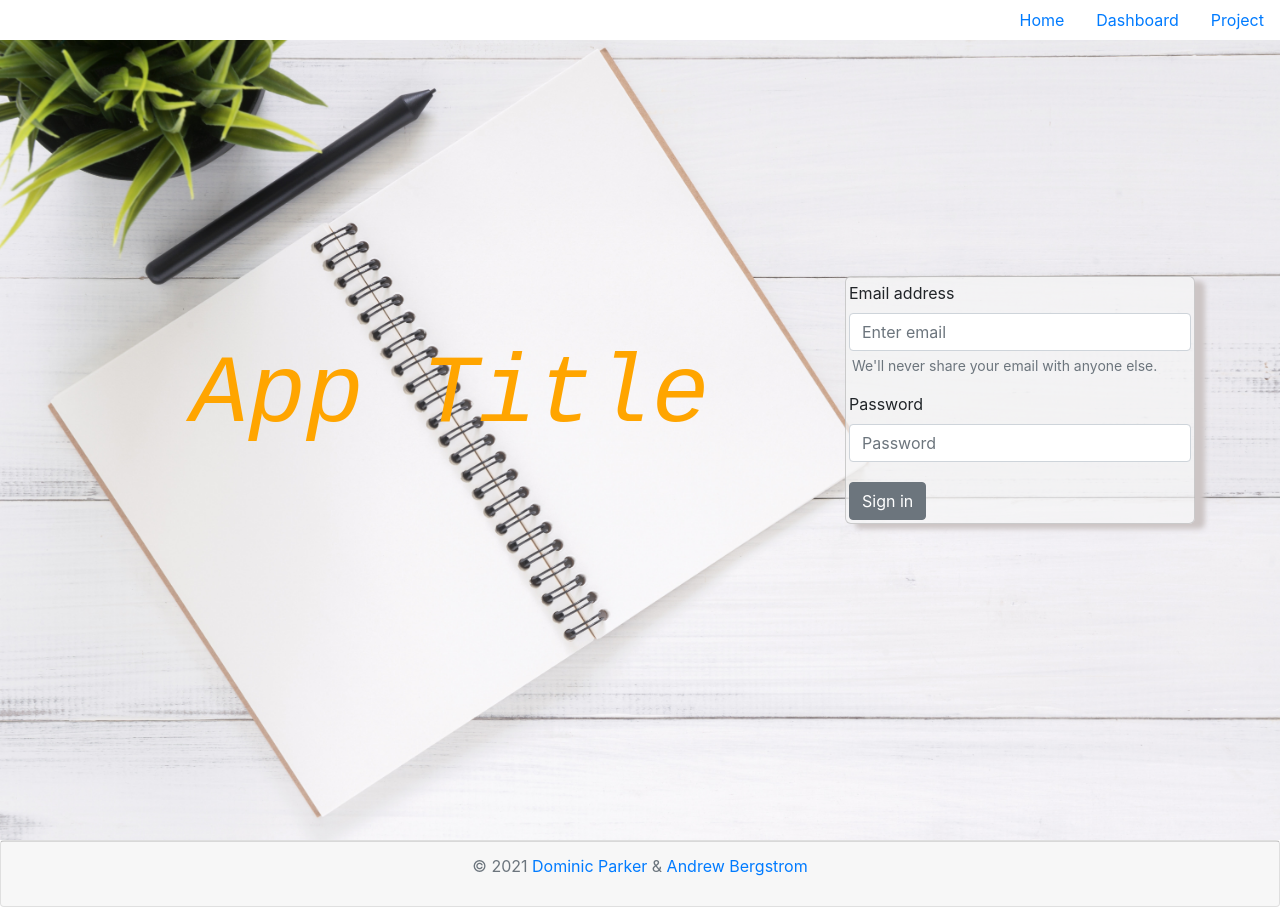
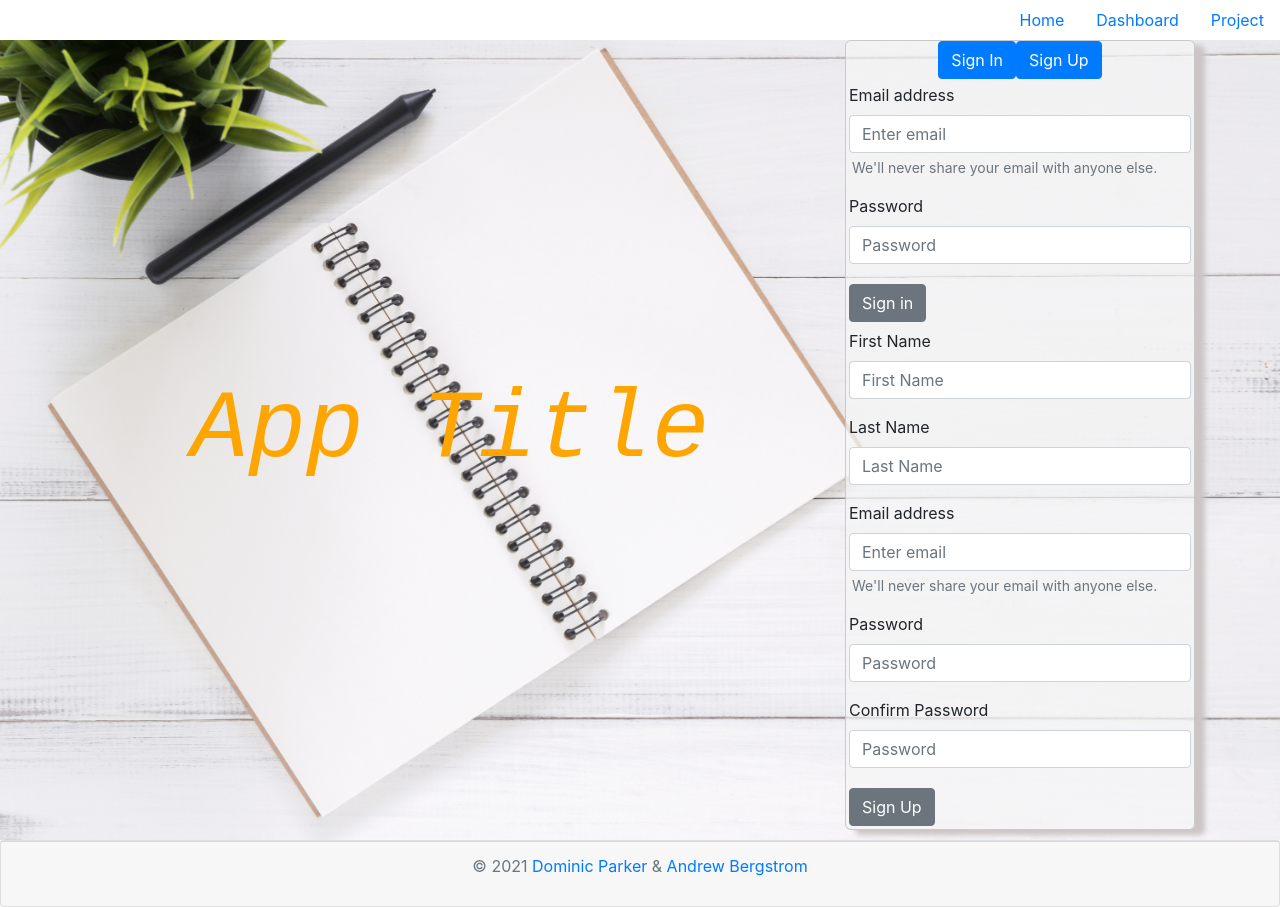
Before and after one commit to domjparker/DomAndrewProjectFE, a React (Create React App) app: page / in a window 1280 px wide. Built offline with nearby package versions, Linux system fonts and the light colour scheme.

Commit message:
added signup component and redux state functionality

```diff
--- a/src/app/store.js
+++ b/src/app/store.js
@@ -1,10 +1,14 @@
 import { configureStore } from '@reduxjs/toolkit';
 import signInReducer from '../features/signIn/signInSlice';
+import signUpReducer from '../features/signUp/SignUpSlice';
+import homePageReducer from '../pages/Home/homePageSlice';
 
 
 const store = configureStore({
   reducer: {
     signIn: signInReducer,
+    signUp: signUpReducer,
+    homePage: homePageReducer,
   }
 });
 
--- a/src/features/signIn/signInSlice.js
+++ b/src/features/signIn/signInSlice.js
@@ -3,20 +3,17 @@ import { createSlice } from '@reduxjs/toolkit';
 const options = {
   name: 'signIn',
   initialState: {
-    signedIn: false,
+    // signedIn: false,
     email: "",
     password: "",
-    firstName: "",
-    lastName: "",
-    // testimonial: []
   },
   reducers: {
-    setSignedIn: (state, action) => {
-      return {
-        ...state,
-        signedIn: action.payload,
-      }
-    },
+    // setSignedIn: (state, action) => {
+    //   return {
+    //     ...state,
+    //     signedIn: action.payload,
+    //   }
+    // },
     setEmail: (state, action) => {
       return {
         ...state,
@@ -41,36 +38,12 @@ const options = {
         password: "",
       }
     },
-    setFirstName: (state, action) => {
-      return {
-        ...state,
-        firstName: action.Payload,
-      }
-    },
-    clearFirstName: (state, action) => {
-      return {
-        ...state,
-        firstName: "",
-      }
-    },
-    setLastName: (state, action) => {
-      return {
-        ...state,
-        lastName: action.Payload
-      }
-    },
-    clearLastName: (state, action) => {
-      return {
-        ...state,
-        lastName:"",
-      }
-    },
   }
 }
 
 export const signInSlice = createSlice(options);
 
-export const { setSignedIn, setEmail, clearEmail, setPassword, clearPassword, setFirstName, clearFirstName, setLastName, clearLastName } = signInSlice.actions;
+export const { setSignedIn, setEmail, clearEmail, setPassword, clearPassword } = signInSlice.actions;
 
 export default signInSlice.reducer;
 
--- /dev/null
+++ b/src/features/signUp/SignUp.js
@@ -0,0 +1,70 @@
+import React from "react";
+import Button from "react-bootstrap/Button";
+import Form from "react-bootstrap/Form";
+import { useSelector, useDispatch } from 'react-redux';
+import { setFirstName, selectFirstName, setLastName, selectLastName, setEmail, selectEmail, setPassword, selectPassword, setConfirmPassword, selectConfirmPassword } from './SignUpSlice';
+
+function SignUp() {
+
+  const firstNameState = useSelector(selectFirstName);
+  const lastNameState = useSelector(selectLastName);
+  const emailState = useSelector(selectEmail);
+  const passwordState = useSelector(selectPassword);
+  const confirmPasswordState = useSelector(selectConfirmPassword);
+
+  const dispatch = useDispatch();
+
+  const handleFirstNameChange = (event) => {
+    dispatch(setFirstName(event.target.value));
+  }
+  const handleLastNameChange = (event) => {
+    dispatch(setLastName(event.target.value));
+  }
+
+  const handleEmailChange = (event) => {
+    dispatch(setEmail(event.target.value));
+  }
+
+  const handlePasswordChange = (event) => {
+    dispatch(setPassword(event.target.value));
+  }
+  const handleConfirmPasswordChange = (event) => {
+    dispatch(setConfirmPassword(event.target.value));
+  }
+
+  return (
+    <div className="input-form">
+      <Form className="form">
+        <Form.Group controlId="formFirstName" className="form-text">
+          <Form.Label>First Name</Form.Label>
+          <Form.Control type="text" placeholder="First Name" onChange={(event) => handleFirstNameChange(event)} value={firstNameState} />
+        </Form.Group>
+        <Form.Group controlId="formLastName" className="form-text">
+          <Form.Label>Last Name</Form.Label>
+          <Form.Control type="text" placeholder="Last Name" onChange={(event) => handleLastNameChange(event)} value={lastNameState} />
+        </Form.Group>
+        <Form.Group controlId="formBasicEmail" className="form-text">
+          <Form.Label>Email address</Form.Label>
+          <Form.Control type="email" placeholder="Enter email" onChange={(event) => handleEmailChange(event)} value={emailState} />
+          <Form.Text className="text-muted">
+            We'll never share your email with anyone else.
+          </Form.Text>
+        </Form.Group>
+
+        <Form.Group controlId="formBasicPassword" className="form-text">
+          <Form.Label>Password</Form.Label>
+          <Form.Control type="password" placeholder="Password" onChange={(event) => handlePasswordChange(event)} value={passwordState} />
+        </Form.Group>
+        <Form.Group controlId="formConfirmPassword" className="form-text">
+          <Form.Label>Confirm Password</Form.Label>
+          <Form.Control type="password" placeholder="Password" onChange={(event) => handleConfirmPasswordChange(event)} value={confirmPasswordState} />
+        </Form.Group>
+        <Button className="form-text" variant="secondary" type="submit">
+          Sign Up
+        </Button>
+      </Form>
+    </div>
+  )
+};
+
+export default SignUp;
--- /dev/null
+++ b/src/features/signUp/SignUpSlice.js
@@ -0,0 +1,114 @@
+import { createSlice } from '@reduxjs/toolkit';
+
+const options = {
+  name: 'signUp',
+  initialState: {
+    // signedIn: false,
+    firstName: "",
+    lastName: "",
+    email: "",
+    password: "",
+    confirmPassword: "",
+  },
+  reducers: {
+    // setSignedIn: (state, action) => {
+    //   return {
+    //     ...state,
+    //     signedIn: action.payload,
+    //   }
+    // },
+    setFirstName: (state, action) => {
+      return {
+        ...state,
+        firstName: action.payload,
+      }
+    },
+    clearFirstName: (state, action) => {
+      return {
+        ...state,
+        firstName: "",
+      }
+    },
+    setLastName: (state, action) => {
+      return {
+        ...state,
+        lastName: action.payload,
+      }
+    },
+    clearLastName: (state, action) => {
+      return {
+        ...state,
+        lastName: "",
+      }
+    },
+    setEmail: (state, action) => {
+      return {
+        ...state,
+        email: action.payload,
+      }
+    },
+    clearEmail: (state, action) => {
+      return {
+        ...state,
+        email: "",
+      }
+    },
+    setPassword: (state, action) => {
+      return {
+        ...state,
+        password: action.payload,
+      }
+    },
+    clearPassword: (state, action) => {
+      return {
+        ...state,
+        password: "",
+      }
+    },
+    setConfirmPassword: (state, action) => {
+      return {
+        ...state,
+        confirmPassword: action.payload,
+      }
+    },
+    clearConfirmPassword: (state, action) => {
+      return {
+        ...state,
+        confirmPassword: "",
+      }
+    },
+  }
+}
+
+export const signUpSlice = createSlice(options);
+
+export const { setFirstName, clearFirstName, setLastName, clearLastName, setEmail, clearEmail, setPassword, clearPassword, setConfirmPassword, clearConfirmPassword} = signUpSlice.actions;
+
+export default signUpSlice.reducer;
+
+
+
+
+
+// Selectors
+
+
+export const selectFirstName = (state) => {
+  return state.firstName;
+}
+
+export const selectLastName = (state) => {
+  return state.lastName;
+}
+
+export const selectEmail = (state) => {
+  return state.email;
+}
+
+export const selectPassword = (state) => {
+  return state.password;
+}
+
+export const selectConfirmPassword = (state) => {
+  return state.confirmPassword;
+}
--- a/src/pages/Home/home.css
+++ b/src/pages/Home/home.css
@@ -30,13 +30,18 @@
 
 }
 
-.form{
+.sign-in-div {
   border: 1px solid rgba(169, 169, 169, 0.555);
   border-radius: 6px;
   box-shadow: 10px 5px 5px rgb(204, 197, 197);
   background-color: rgba(245, 245, 245, 0.705);
 }
 
+#sign-in-buttons {
+  display: flex;
+  justify-content: center;
+}
+
 .form-text {
 margin: 3px;
 }
--- a/src/pages/Home/home.js
+++ b/src/pages/Home/home.js
@@ -4,8 +4,27 @@ import Container from "react-bootstrap/Container";
 import Row from "react-bootstrap/Row";
 import Col from "react-bootstrap/Col";
 import SignIn from '../../features/signIn/SignIn';
+import SignUp from '../../features/signUp/SignUp';
+import Button from 'react-bootstrap/Button';
+import { useSelector, useDispatch } from "react-redux";
+import { toggleSignInShowing , selectSignInShowing} from './homePageSlice';
 
 function Home() {
+  const signInShowingState = useSelector(selectSignInShowing);
+
+  const dispatch = useDispatch();
+
+  const showSignInForm = () => {
+    // if (signInShowingState === false) {
+      dispatch(toggleSignInShowing(true))
+    // }
+  }
+
+  const showSignUpForm = () => {
+    // if (signInShowingState === true) {
+      dispatch(toggleSignInShowing(false))
+    // }
+  }
 
   return (
     <div className="backgroundDiv">
@@ -17,7 +36,14 @@ function Home() {
             </div>
           </Col>
           <Col lg={4} xs={12}>
-            <SignIn />
+            <div className="sign-in-div">
+              <row id="sign-in-buttons">
+                <Button onClick={showSignInForm} variant="primary">Sign In</Button>
+                <Button onClick={showSignUpForm} variant="primary">Sign Up</Button>
+              </row>
+              <SignIn />
+              <SignUp />
+            </div>
           </Col>
         </Row>
       </Container>
--- /dev/null
+++ b/src/pages/Home/homePageSlice.js
@@ -0,0 +1,28 @@
+import { createSlice } from '@reduxjs/toolkit';
+
+const options = {
+  name: 'homePage',
+  initialState: {
+    signInShowing: true,
+  },
+  reducers: {
+    toggleSignInShowing: (state, action) => {
+      return {
+        ...state,
+        signInShowing: action.payload
+      }
+    }
+  }
+}
+
+export const homePageSlice = createSlice(options);
+
+export const { toggleSignInShowing } = homePageSlice.actions;
+
+export default homePageSlice.reducer;
+
+
+// Selectors
+export const selectSignInShowing = (state) => {
+  return state.signInShowing;
+}
```
Also changed, not shown: src/features/homePageSlice.js (deleted).
